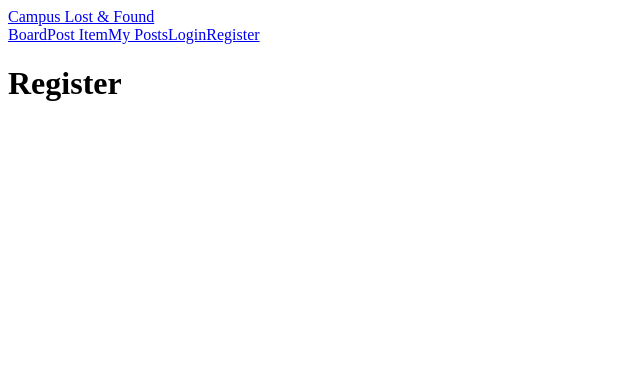
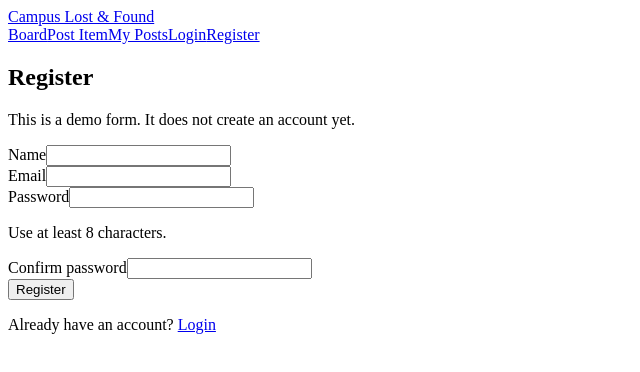
Before and after one commit to Sohaib-Haider/Campus-Lost-and-Found, a React (Vite) app in the folder frontend/: page /register in a window 1280 px wide. Shown: the top 372 px of the page, without its empty margins (0-640 px from the left). Built offline with nearby package versions, Linux system fonts and the light colour scheme; the HTML template or start-up script is replaced by a standard one.

Commit message:
created registeration form with a lot of input checks and error messages

```diff
--- a/frontend/src/pages/RegisterPage.jsx
+++ b/frontend/src/pages/RegisterPage.jsx
@@ -1,5 +1,97 @@
+import { useState } from 'react'
+import { Link } from 'react-router-dom'
+
+
 function RegisterPage() {
-  return <h1>Register</h1>
+  const [name, setName] = useState('')
+  const [email, setEmail] = useState('')
+  const [password, setPassword] = useState('')
+  const [confirmPassword, setConfirmPassword] = useState('')
+
+  const [errors, setErrors] = useState({})
+  const [message, setMessage] = useState('')
+
+  function handleSubmit(event) {
+    event.preventDefault()
+    const newErrors = {}
+
+    if (!name.trim()) {
+      newErrors.name = 'Please enter your name.'
+    }
+
+    if (!email.trim()) {
+      newErrors.email = 'Please enter your email.'
+    } else if (!/^[^\s@]+@[^\s@]+\.[^\s@]+$/.test(email.trim())) {
+      newErrors.email = 'Please enter a valid email address.'
+    }
+
+    if (!password) {
+      newErrors.password = 'Please enter a password.'
+    } else if (password.length < 8) {
+      newErrors.password = 'Use at least 8 characters.'
+    }
+
+    if (!confirmPassword) {
+      newErrors.confirmPassword = 'Please confirm your password.'
+    } else if (confirmPassword !== password) {
+      newErrors.confirmPassword = 'The passwords do not match.'
+    }
+
+    setErrors(newErrors)
+    setMessage('')
+
+    if (Object.keys(newErrors).length === 0) {
+      setMessage('Your details look good. Registration is not connected yet, so no account has been created.')
+    }
+  }
+
+
+  return (
+    <section className="account-form">
+      <h1>Register</h1>
+      <p>This is a demo form. It does not create an account yet.</p>
+
+      <form onSubmit={handleSubmit} noValidate>
+        <div className="form-field">
+          <label htmlFor="name">Name</label>
+          <input id="name" type="text" autoComplete="name" required value={name}
+            onChange={(event) => { setName(event.target.value); setMessage('') }}
+            aria-invalid={Boolean(errors.name)} aria-describedby={errors.name ? 'name-error' : undefined} />
+          {errors.name && <p className="field-error" id="name-error">{errors.name}</p>}
+        </div>
+
+        <div className="form-field">
+          <label htmlFor="email">Email</label>
+          <input id="email" type="email" autoComplete="email" required value={email}
+            onChange={(event) => { setEmail(event.target.value); setMessage('') }}
+            aria-invalid={Boolean(errors.email)} aria-describedby={errors.email ? 'email-error' : undefined} />
+          {errors.email && <p className="field-error" id="email-error">{errors.email}</p>}
+        </div>
+
+        <div className="form-field">
+          <label htmlFor="password">Password</label>
+          <input id="password" type="password" autoComplete="new-password" required minLength={8} value={password}
+            onChange={(event) => { setPassword(event.target.value); setMessage('') }}
+            aria-invalid={Boolean(errors.password)} aria-describedby={errors.password ? 'password-hint password-error' : 'password-hint'} />
+          <p className="field-hint" id="password-hint">Use at least 8 characters.</p>
+          {errors.password && <p className="field-error" id="password-error">{errors.password}</p>}
+        </div>
+
+        <div className="form-field">
+          <label htmlFor="confirm-password">Confirm password</label>
+          <input id="confirm-password" type="password" autoComplete="new-password" required value={confirmPassword}
+            onChange={(event) => { setConfirmPassword(event.target.value); setMessage('') }}
+            aria-invalid={Boolean(errors.confirmPassword)} aria-describedby={errors.confirmPassword ? 'confirm-password-error' : undefined} />
+          {errors.confirmPassword && <p className="field-error" id="confirm-password-error">{errors.confirmPassword}</p>}
+        </div>
+
+        <button type="submit">Register</button>
+        <p role="status">{message}</p>
+      </form>
+
+      <p>Already have an account? <Link to="/login">Login</Link></p>
+    </section>
+  )
 }
 
 export default RegisterPage
--- a/frontend/src/styles.css
+++ b/frontend/src/styles.css
@@ -237,3 +237,35 @@ textarea {
 .details-list dd {
   margin: 0;
 }
+
+
+.account-form {
+  max-width: 480px;
+  margin: 0 auto;
+  padding: 24px;
+  border: 1px solid #dce3de;
+  border-radius: 8px;
+  background: white;
+}
+
+.form-field {
+  margin-bottom: 20px;
+}
+
+.field-error,
+.field-hint {
+  margin: 6px 0 0;
+  font-size: 14px;
+}
+
+.field-error {
+  color: #a12929;
+}
+
+.field-hint {
+  color: #5a6b62;
+}
+
+input[aria-invalid="true"] {
+  border-color: #a12929;
+}
```
Also changed, not shown: 1 other file (tests, documents, lock files or other folders).
